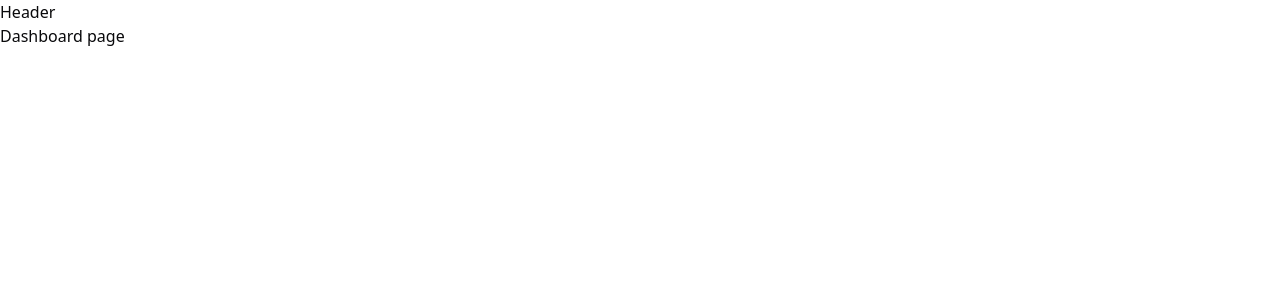
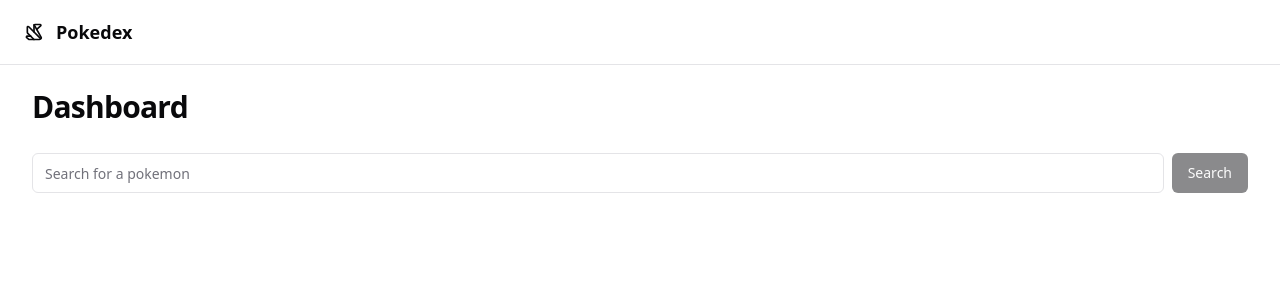
Before and after one commit to pamelasantoss/pokedex, a React (Vite) app: page / in a window 1280 px wide. Shown: the top 300 px of the page. Built offline with nearby package versions, Linux system fonts and the light colour scheme.

Commit message:
feat: creating the dashboard page with a search bar

```diff
--- /dev/null
+++ b/src/components/header.tsx
@@ -0,0 +1,16 @@
+import { Origami } from "lucide-react"
+
+export function Header() {
+  return (
+    <div className="border-b">
+      <div className="flex h-16 items-center gap-6 px-6">
+        <div className="flex items-center gap-3 text-lg text-foreground">
+          <Origami className="h-5 w-5" />
+          <span className="font-semibold">Pokedex</span>
+        </div>
+
+        <div className="ml-auto flex items-center gap-2">{/* User menu */}</div>
+      </div>
+    </div>
+  )
+}
--- /dev/null
+++ b/src/components/searchForm.tsx
@@ -0,0 +1,41 @@
+import { zodResolver } from "@hookform/resolvers/zod"
+import { useForm } from "react-hook-form"
+import { z } from "zod"
+import { Input } from "./ui/input"
+import { Button } from "./ui/button"
+
+const searchFormSchema = z.object({
+  query: z.string()
+})
+
+type SearchFormInputs = z.infer<typeof searchFormSchema>
+
+export function SearchForm() {
+  const { register, handleSubmit, watch } = useForm<SearchFormInputs>({
+    resolver: zodResolver(searchFormSchema)
+  })
+
+  const searchField = watch("query")
+
+  const handleSearchPokemon = async (data: SearchFormInputs) => {
+    console.log(data.query)
+  }
+
+  return (
+    <form
+      className="flex mt-3 w-full"
+      onSubmit={handleSubmit(handleSearchPokemon)}
+    >
+      <div className="flex w-full items-center space-x-2">
+        <Input
+          type="text"
+          placeholder="Search for a pokemon"
+          {...register("query")}
+        />
+        <Button type="submit" disabled={!searchField}>
+          Search
+        </Button>
+      </div>
+    </form>
+  )
+}
--- a/src/pages/_layouts/AppLayout.tsx
+++ b/src/pages/_layouts/AppLayout.tsx
@@ -1,11 +1,12 @@
 import { Outlet } from "react-router-dom"
+import { Header } from "../../components/header"
 
 export function AppLayout() {
   return (
-    <div>
-      <h1>Header</h1>
+    <div className="flex min-h-screen flex-col antialiased">
+      <Header />
 
-      <div>
+      <div className="flex flex-1 flex-col gap-4 p-8 pt-6">
         <Outlet />
       </div>
     </div>
--- a/src/pages/app/Dashboard.tsx
+++ b/src/pages/app/Dashboard.tsx
@@ -1,10 +1,17 @@
 import { Helmet } from "react-helmet-async"
+import { SearchForm } from "../../components/searchForm"
 
 export function Dashboard() {
   return (
     <>
       <Helmet title="Dashboard" />
-      <h1>Dashboard page</h1>
+      <div className="flex flex-col gap-4">
+        <h1 className="text-3xl font-bold tracking-tight">Dashboard</h1>
+
+        <div className="flex w-full">
+          <SearchForm />
+        </div>
+      </div>
     </>
   )
 }
```
